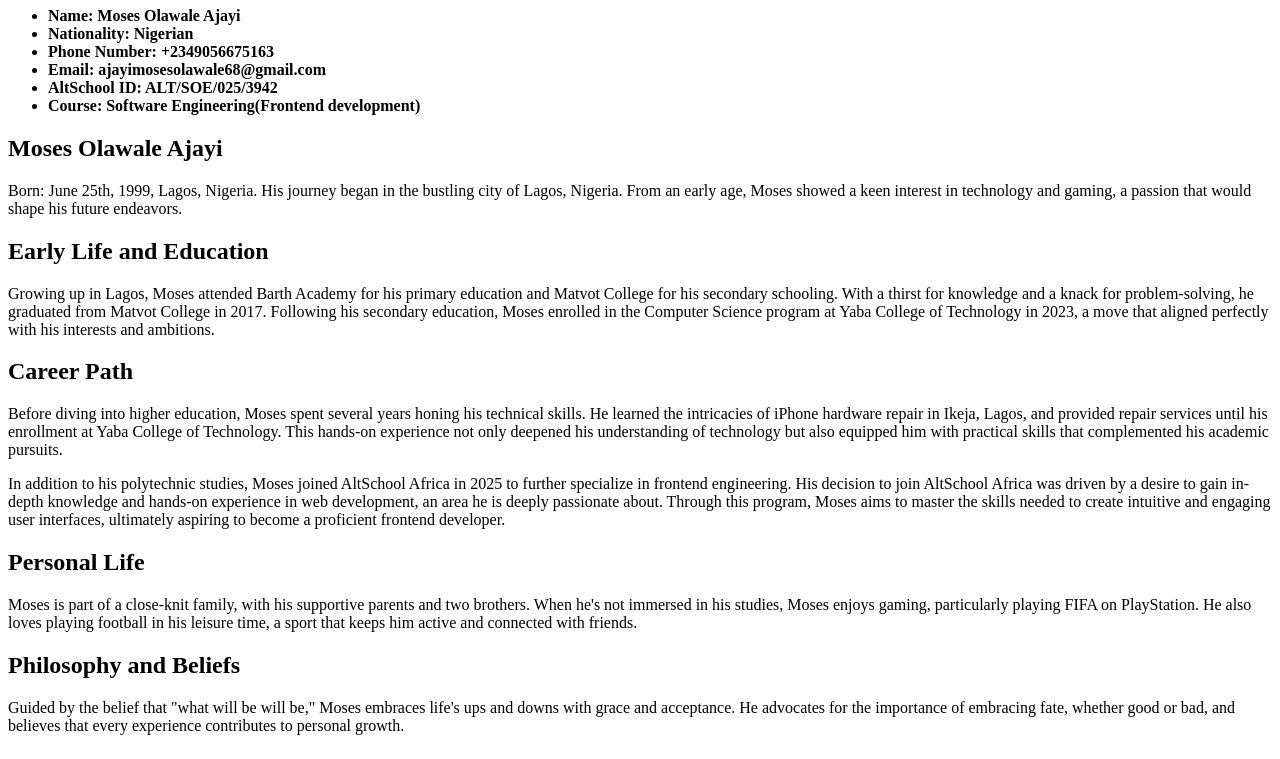
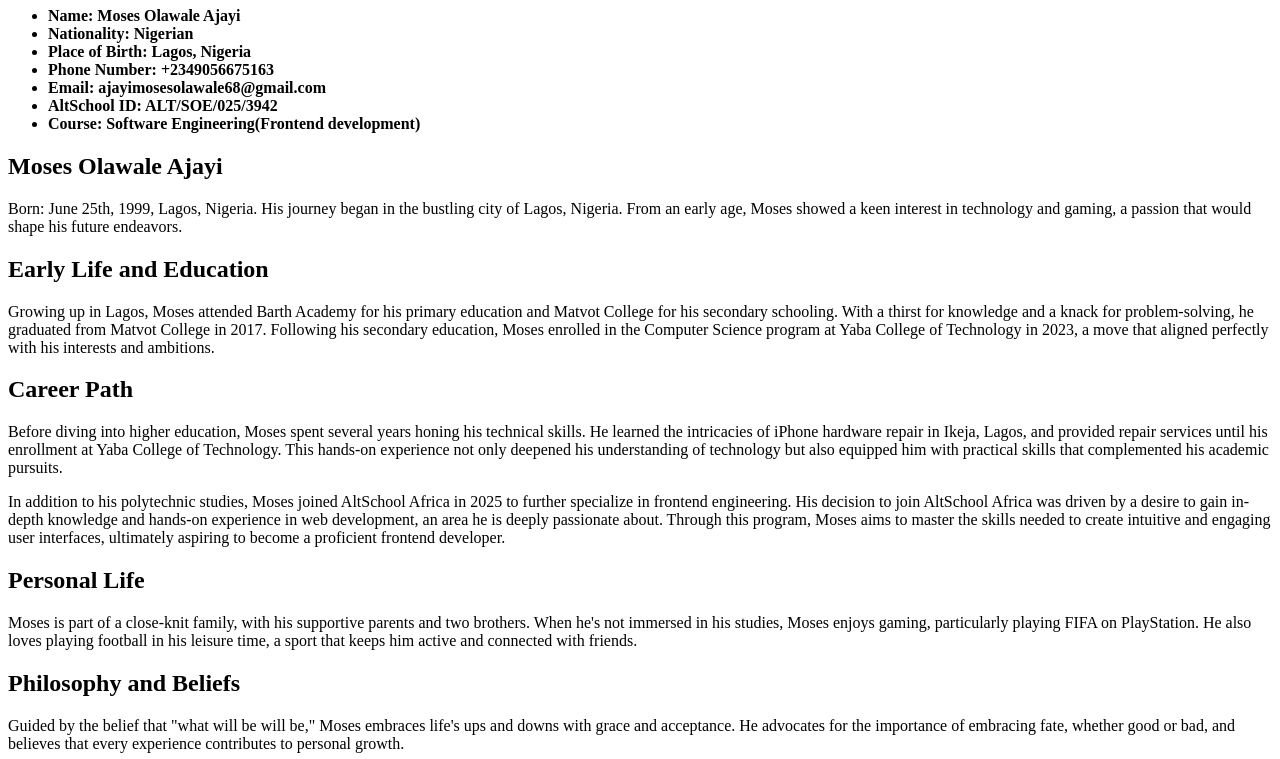
Before and after one commit to horlahwarley25/altschool-assignment1, a plain HTML site: page index.html in a window 1280 px wide. Shown: the part 73-832 px from the top of the page. Drawn offline with Linux system fonts and the light colour scheme.

Commit message:
New line

```diff
--- a/index.html
+++ b/index.html
@@ -12,6 +12,7 @@
         <ul>
           <li>Name: Moses Olawale Ajayi</li>
           <li>Nationality: Nigerian</li>
+          <li>Place of Birth: Lagos, Nigeria</li>
           <li>Phone Number: +2349056675163</li>
           <li>Email: ajayimosesolawale68@gmail.com</li>
           <li>AltSchool ID: ALT/SOE/025/3942</li>
```
